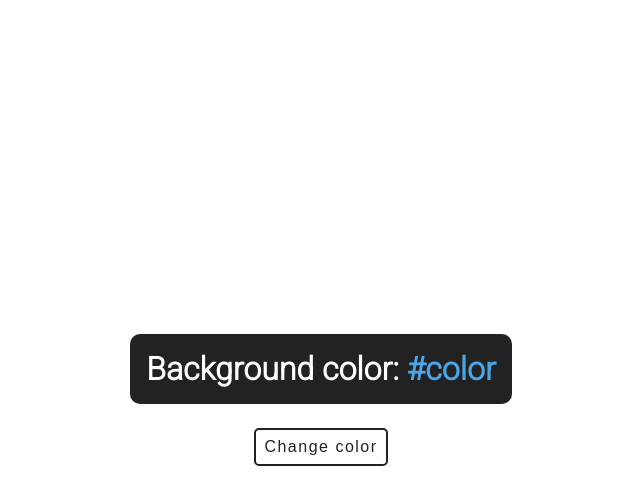
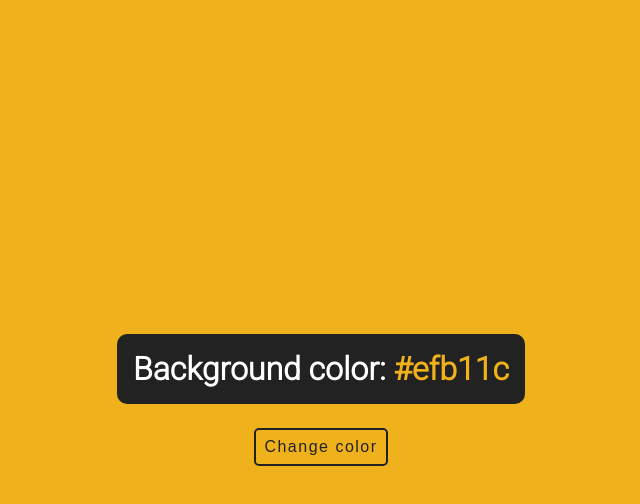
Before and after one commit to Artur-Petrov/Background-color-changing, a plain HTML site: page index.html in a window 1280 px wide. Both pictures are taken after a click on the button "Change color". Shown: the whole page, without its empty margins (319-959 px from the left). Drawn offline with Linux system fonts and the light colour scheme.

Commit message:
finished project, added js functionality for random hex color changing

```diff
--- a/index.html
+++ b/index.html
@@ -16,7 +16,7 @@
 <div class="container">
     <h1>
         Background color:
-        <span class="color">#color</span>
+        <span class="color">#fff</span>
     </h1>
     <button id="btn" class="btn">Change color</button>
 </div>
--- a/scripts/main.js
+++ b/scripts/main.js
@@ -0,0 +1,9 @@
+let button = document.getElementById('btn');
+let color = document.getElementsByClassName('color')[0];
+
+button.addEventListener('click', function(){
+ let randomHex = Math.random().toString(16).slice(2,8).padEnd(6, '0');
+ document.body.style.backgroundColor = '#' + randomHex;
+ color.innerText = '#' + randomHex;
+ color.style.color = '#' + randomHex;
+})
--- a/styles/style.css
+++ b/styles/style.css
@@ -18,7 +18,7 @@ h1{
     font-size: 32px;
 }
 .color{
-    color: #49a6e9;
+    color: #fff;
 }
 .btn{
     background-color: transparent;
```
